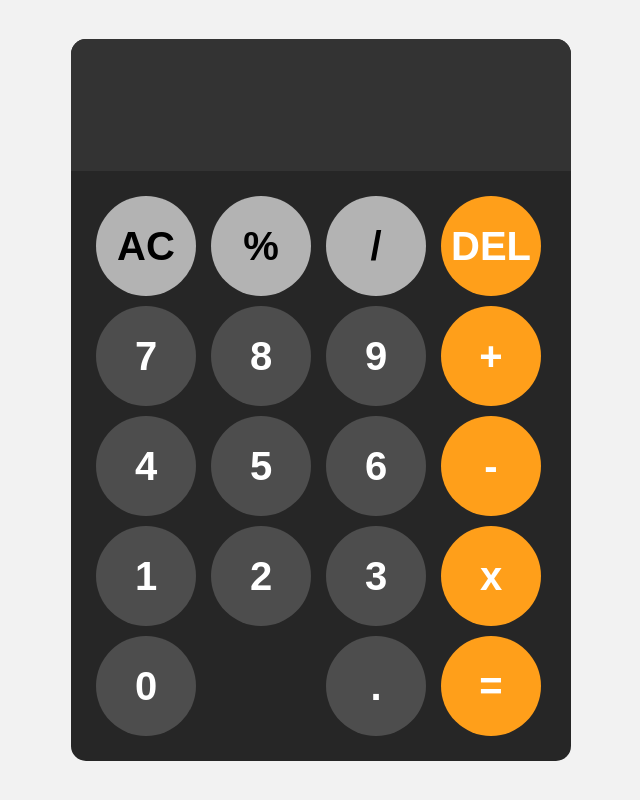
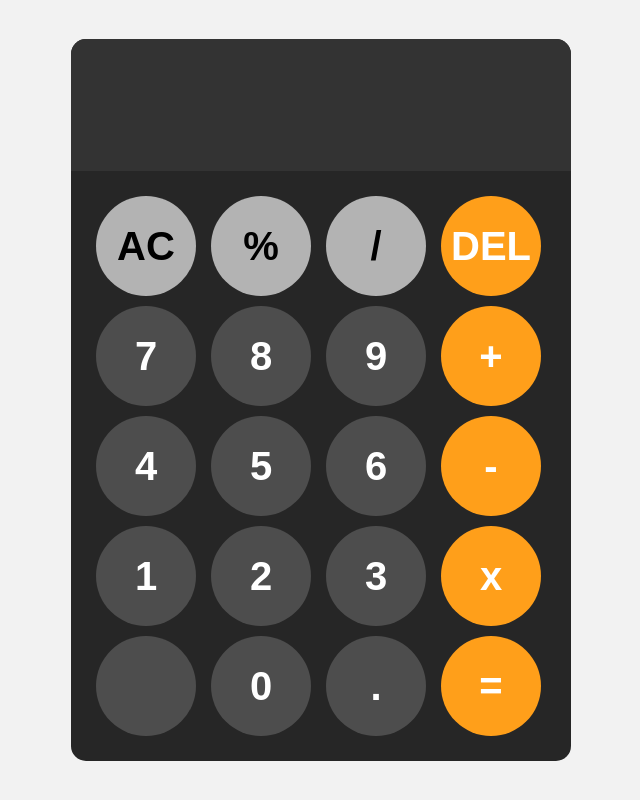
Before and after one commit to johnarthurpanti/calculator-javascript, a plain HTML site: page index.html in a window 1280 px wide. Shown: the whole page, without its empty margins (319-959 px from the left). Drawn offline with Linux system fonts and the light colour scheme.

Commit message:
Updated UI buttons and added icon for website

```diff
--- a/index.html
+++ b/index.html
@@ -2,8 +2,9 @@
 <html lang="en">
 <head>
     <meta charset="UTF-8">
-    <meta name="viewport" content="width=device-width, initial-scale=1.0">
+    <meta name="viewport" content="width=device-width, initial-scale=1.0, user-scalable=no orientation=portrait">
     <title>Calculator</title>
+    <link rel="icon" type="image/x-icon" href="calculator.ico">
     <link rel="stylesheet" href="style.css">
 </head>
 <body>
@@ -26,7 +27,8 @@
             <button onclick="appendToDisplay('2')">2</button>
             <button onclick="appendToDisplay('3')">3</button>
             <button onclick="appendToDisplay('*')" class="orange-btn">x</button>
-            <button onclick="appendToDisplay('0')" class="double">0</button>
+            <button class="empty"></button>
+            <button onclick="appendToDisplay('0')">0</button>
             <button onclick="appendToDisplay('.')">.</button>
             <button onclick="calculate()" class="orange-btn">=</button>
         </div>
```
